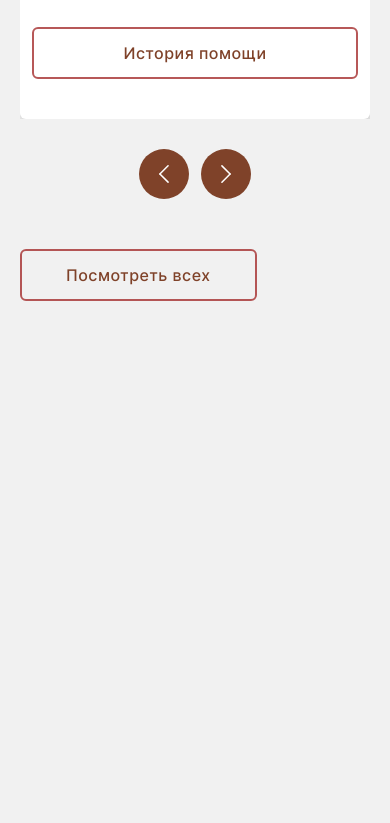
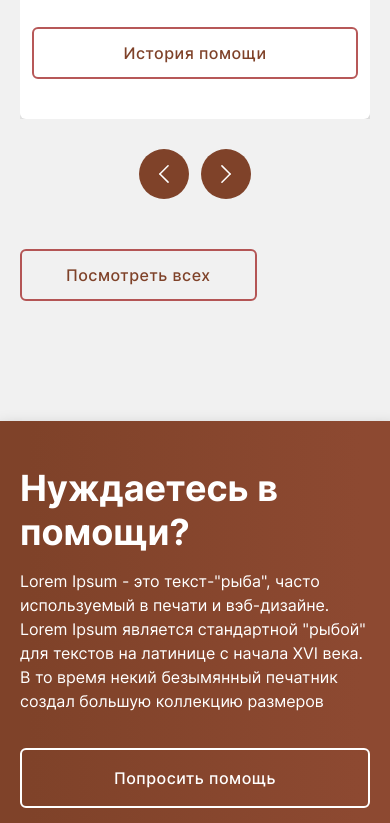
Before and after one commit to ZamarShoo/fond_konevsky, a website: page src/index.pug in a window 390 px wide. Shown: the part 4971-5794 px from the top of the page. Before the commit the page ends 5272 px from the top, so only its background shows below. Drawn offline with nearby package versions, Linux system fonts and the light colour scheme; files that its build step writes are made by us from their sources.

Commit message:
you need a help

```diff
--- /dev/null
+++ b/src/assets/style/components/you_need_help.scss
@@ -0,0 +1,43 @@
+.you_need_help {
+  padding: 45px 0;
+
+  section {
+    display: flex;
+    max-width: 1000px;
+    align-items: center;
+  }
+
+  .you_need_help-left {
+    max-width: 450px;
+    margin-right: 140px;
+  }
+
+  p {
+    color: white;
+    margin-top: 15px;
+  }
+
+  a.btn {
+    padding: 18px 97px;
+  }
+}
+
+@media screen and (max-width: 1000px) {
+  .you_need_help {
+    section {
+      flex-direction: column;
+      align-items: baseline;
+    }
+    .you_need_help-left {
+      margin-right: 0;
+      margin-bottom: 35px;
+    }
+  }
+}
+
+@media screen and (max-width: 550px) {
+  .you_need_help a.btn {
+    width: 100%;
+    padding: 18px 0;
+  }
+}
--- a/src/assets/style/main.scss
+++ b/src/assets/style/main.scss
@@ -12,3 +12,4 @@
 @import url(./components/cards.css);
 @import url(./components/adress_help_index.css);
 @import url(./components/how_help.css);
+@import url(./components/you_need_help.css);
--- a/src/index.pug
+++ b/src/index.pug
@@ -58,34 +58,8 @@ html(lang="en")
 					a(href="#" class="btn") Посмотреть всех
 
 			include modules/how_help
-
-			div(class="we-help section-wrapper")
-				section
-					div(class="header-slider")
-						div
-							h2 Вы им помогли
-							p Lorem Ipsum - это текст-"рыба", часто используемый в печати и вэб-дизайне. Lorem Ipsum является стандартной "рыбой" для текстов на латинице с начала XVI века. В то время некий безымянный печатник создал большую коллекцию размеров
-						div(class="navigation-slider-wrapper")
-							div(class="navigation-slider-prev we-help-prev")
-							div(class="navigation-slider-next we-help-next")
-					div(class="we-help_body")
-						div(class="swiper-wrapper")
-							- for (var x = 0; x < 5; x++)
-								div(class="swiper-slide")
-									article(class="adress-help_article")
-										div(class="adress-help_image")
-											img(src="https://avatars.dzeninfra.ru/get-zen_doc/34175/pub_5cea2361585c2f00b5c9cb0b_5cea310a752e5b00b25b9c01/scale_1200" alt="")
-										div(class="adress-help_info")
-											h3 Семья таких-то
-											p Lorem Ipsum - это текст-"рыба", часто используемый в печати и вэб-дизайне. Lorem Ipsum является стандартной "рыбой" для текстов на латинице с начала XVI века.
-											div(class="adress-help_btn-wrapper")
-												a(href="#" class="btn") История помощи
-
-					div(class="footer-slider")
-						div(class="navigation-slider-wrapper")
-							div(class="navigation-slider-prev we-help-prev")
-							div(class="navigation-slider-next we-help-next")
-					a(href="#" class="btn") Посмотреть всех
+			include modules/we_help
+			include modules/you_need_help
 
 		include modules/modal
 
--- /dev/null
+++ b/src/modules/card_help_final.pug
@@ -0,0 +1,8 @@
+article(class="adress-help_article")
+  div(class="adress-help_image")
+    img(src="https://avatars.dzeninfra.ru/get-zen_doc/34175/pub_5cea2361585c2f00b5c9cb0b_5cea310a752e5b00b25b9c01/scale_1200" alt="")
+  div(class="adress-help_info")
+    h3 Семья таких-то
+    p Lorem Ipsum - это текст-"рыба", часто используемый в печати и вэб-дизайне. Lorem Ipsum является стандартной "рыбой" для текстов на латинице с начала XVI века.
+    div(class="adress-help_btn-wrapper")
+      a(href="#" class="btn") История помощи
--- /dev/null
+++ b/src/modules/we_help.pug
@@ -0,0 +1,20 @@
+div(class="we-help section-wrapper")
+  section
+    div(class="header-slider")
+      div
+        h2 Вы им помогли
+        p Lorem Ipsum - это текст-"рыба", часто используемый в печати и вэб-дизайне. Lorem Ipsum является стандартной "рыбой" для текстов на латинице с начала XVI века. В то время некий безымянный печатник создал большую коллекцию размеров
+      div(class="navigation-slider-wrapper")
+        div(class="navigation-slider-prev we-help-prev")
+        div(class="navigation-slider-next we-help-next")
+    div(class="we-help_body")
+      div(class="swiper-wrapper")
+        - for (var x = 0; x < 5; x++)
+          div(class="swiper-slide")
+            include card_help_final
+
+    div(class="footer-slider")
+      div(class="navigation-slider-wrapper")
+        div(class="navigation-slider-prev we-help-prev")
+        div(class="navigation-slider-next we-help-next")
+    a(href="#" class="btn") Посмотреть всех
--- /dev/null
+++ b/src/modules/you_need_help.pug
@@ -0,0 +1,7 @@
+div(class="section-wrapper")
+  div(class="you_need_help dark-section")
+    section
+      div(class="you_need_help-left")
+        h2 Нуждаетесь в помощи?
+        p Lorem Ipsum - это текст-"рыба", часто используемый в печати и вэб-дизайне. Lorem Ipsum является стандартной "рыбой" для текстов на латинице с начала XVI века. В то время некий безымянный печатник создал большую коллекцию размеров
+      a(href="#" class="btn btn-white") Попросить помощь
```
Also changed, not shown: src/assets/style/components/you_need_help.css (added), src/assets/style/main.css, src/index.html, 2 other files.
